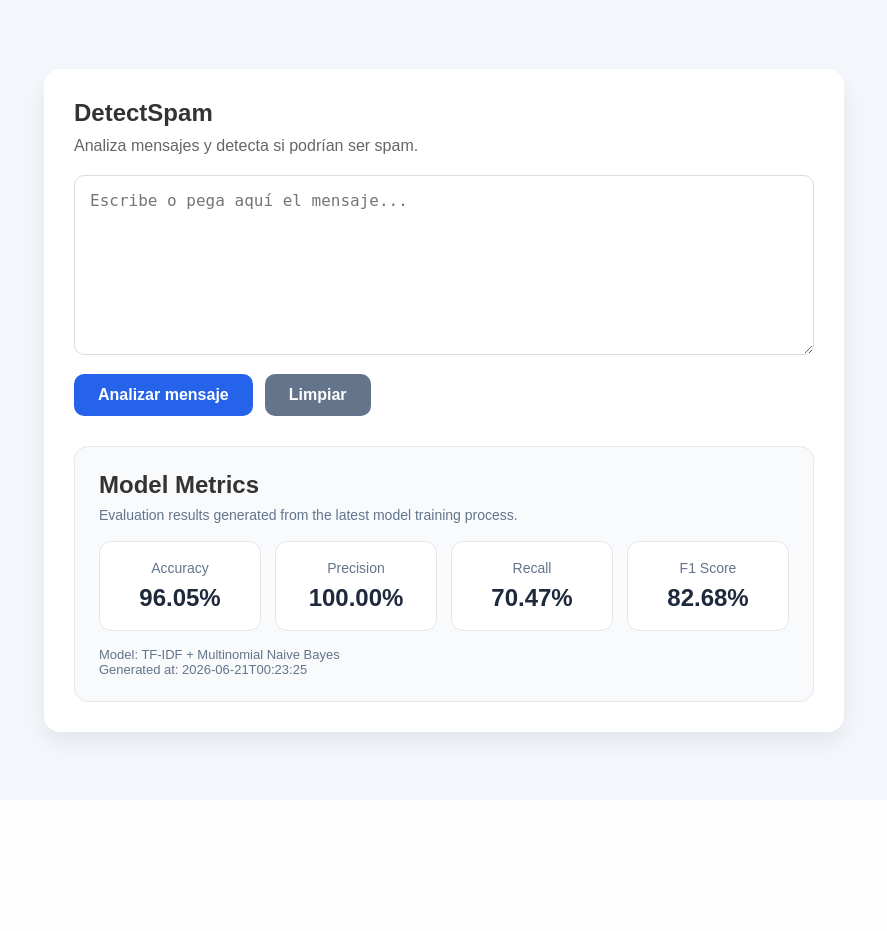
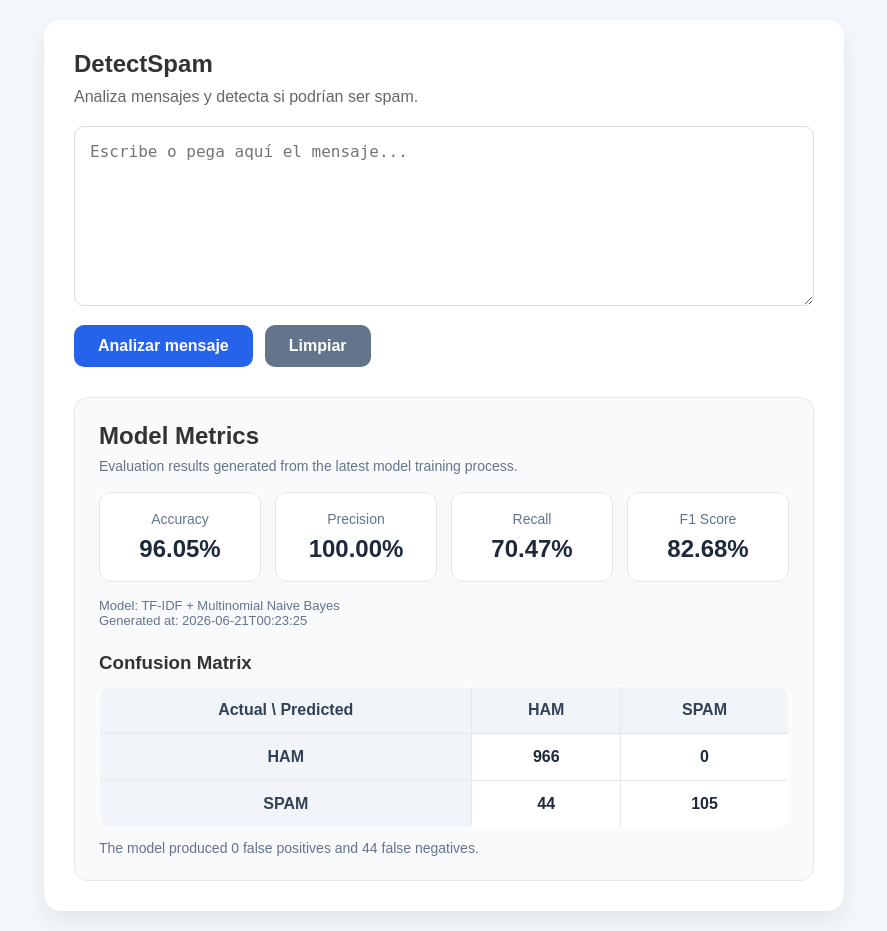
Before and after one commit to ajapontes/DetectSpam, a FastAPI app: page / in a window 1280 px wide. Shown: the whole page, without its empty margins (196-1083 px from the left). Before the commit the page ends 754 px from the top, so only its background shows below. Run offline with FastAPI, Linux system fonts and the light colour scheme; parts of the project's set-up code (start-up, migrations or seed data) failed here and were passed over.

Commit message:
Add model metrics dashboard and prediction confidence level

```diff
--- a/app/static/css/styles.css
+++ b/app/static/css/styles.css
@@ -189,3 +189,49 @@ button:hover {
         grid-template-columns: 1fr;
     }
 }
+
+.confusion-matrix-section {
+    margin-top: 24px;
+}
+
+.confusion-matrix-section h3 {
+    margin-bottom: 12px;
+}
+
+.confusion-matrix-table {
+    width: 100%;
+    border-collapse: collapse;
+    background-color: #ffffff;
+    border-radius: 12px;
+    overflow: hidden;
+    border: 1px solid #e5e7eb;
+}
+
+.confusion-matrix-table th,
+.confusion-matrix-table td {
+    padding: 14px;
+    text-align: center;
+    border: 1px solid #e5e7eb;
+}
+
+.confusion-matrix-table th {
+    background-color: #f1f5f9;
+    color: #334155;
+}
+
+.confusion-matrix-table td {
+    font-weight: bold;
+    color: #1e293b;
+}
+
+.confusion-insight {
+    margin-top: 12px;
+    color: #64748b;
+    font-size: 14px;
+}
+
+#riskText {
+    margin-bottom: 10px;
+    font-weight: bold;
+    color: #475569;
+}
--- a/app/static/js/app.js
+++ b/app/static/js/app.js
@@ -16,6 +16,14 @@ document.addEventListener("DOMContentLoaded", () => {
     const f1Value = document.getElementById("f1Value");
     const modelName = document.getElementById("modelName");
     const metricsGeneratedAt = document.getElementById("metricsGeneratedAt");
+
+    const trueNegatives = document.getElementById("trueNegatives");
+    const falsePositives = document.getElementById("falsePositives");
+    const falseNegatives = document.getElementById("falseNegatives");
+    const truePositives = document.getElementById("truePositives");
+    const confusionMatrixInsight = document.getElementById("confusionMatrixInsight");
+
+    const riskText = document.getElementById("riskText");
 
     function formatPercentage(value) {
         return `${(value * 100).toFixed(2)}%`;
@@ -43,6 +51,16 @@ document.addEventListener("DOMContentLoaded", () => {
 
             modelName.textContent = `Model: ${data.model}`;
             metricsGeneratedAt.textContent = `Generated at: ${data.generated_at}`;
+            const matrix = data.confusion_matrix;
+
+            trueNegatives.textContent = matrix.true_negatives;
+            falsePositives.textContent = matrix.false_positives;
+            falseNegatives.textContent = matrix.false_negatives;
+            truePositives.textContent = matrix.true_positives;
+
+            confusionMatrixInsight.textContent =
+                `The model produced ${matrix.false_positives} false positives and ${matrix.false_negatives} false negatives.`;
+
         } catch (error) {
             modelName.textContent = error.message;
         }
@@ -90,6 +108,17 @@ document.addEventListener("DOMContentLoaded", () => {
             }
 
             confidenceText.textContent = `Confidence: ${confidencePercentage}`;
+            let riskLevel = "";
+
+            if (data.confidence < 0.6) {
+                riskLevel = "Low confidence prediction";
+            } else if (data.confidence < 0.8) {
+                riskLevel = "Moderate confidence prediction";
+            } else {
+                riskLevel = "High confidence prediction";
+            }
+
+            riskText.textContent = `Risk level: ${riskLevel}`;
             messageText.textContent = `Analyzed message: ${data.message}`;
             explanationText.textContent = `Explanation: ${data.explanation}`;
         } catch (error) {
@@ -114,6 +143,7 @@ document.addEventListener("DOMContentLoaded", () => {
 
         errorMessage.classList.add("hidden");
         errorMessage.textContent = "";
+        riskText.textContent = "";
     });
 
     loadMetrics();
--- a/app/templates/index.html
+++ b/app/templates/index.html
@@ -23,6 +23,7 @@
             <section id="resultCard" class="result hidden">
                 <h2 id="predictionText"></h2>
                 <p id="confidenceText"></p>
+                <p id="riskText"></p>
                 <p id="messageText"></p>
                 <p id="explanationText"></p>
             </section>
@@ -58,6 +59,33 @@
                     <p id="modelName"></p>
                     <p id="metricsGeneratedAt"></p>
                 </div>
+                <div class="confusion-matrix-section">
+                    <h3>Confusion Matrix</h3>
+
+                    <table class="confusion-matrix-table">
+                        <thead>
+                            <tr>
+                                <th>Actual \ Predicted</th>
+                                <th>HAM</th>
+                                <th>SPAM</th>
+                            </tr>
+                        </thead>
+                        <tbody>
+                            <tr>
+                                <th>HAM</th>
+                                <td id="trueNegatives">--</td>
+                                <td id="falsePositives">--</td>
+                            </tr>
+                            <tr>
+                                <th>SPAM</th>
+                                <td id="falseNegatives">--</td>
+                                <td id="truePositives">--</td>
+                            </tr>
+                        </tbody>
+                    </table>
+
+                    <p id="confusionMatrixInsight" class="confusion-insight"></p>
+                </div>
             </section>
         </section>
     </main>
```
